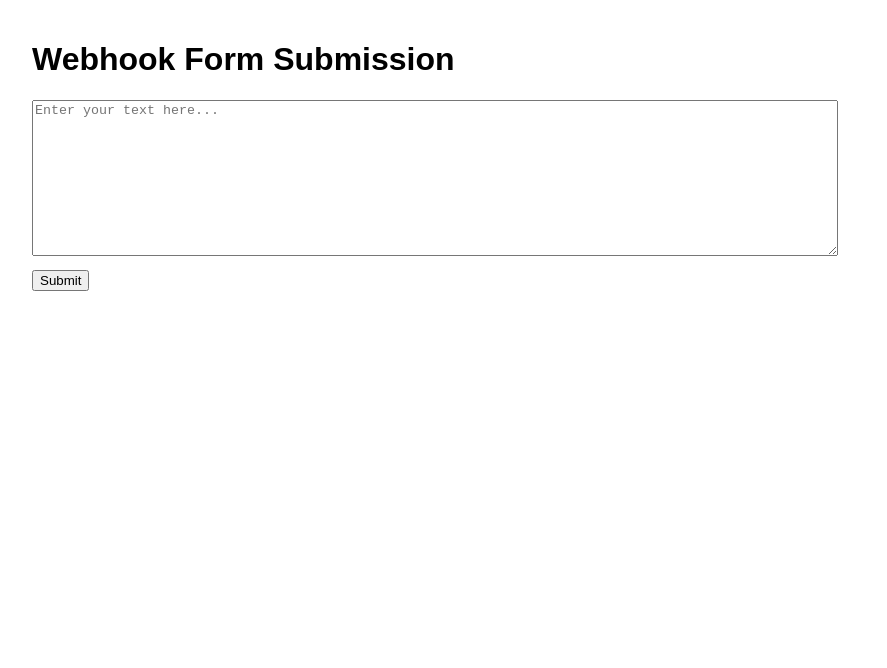
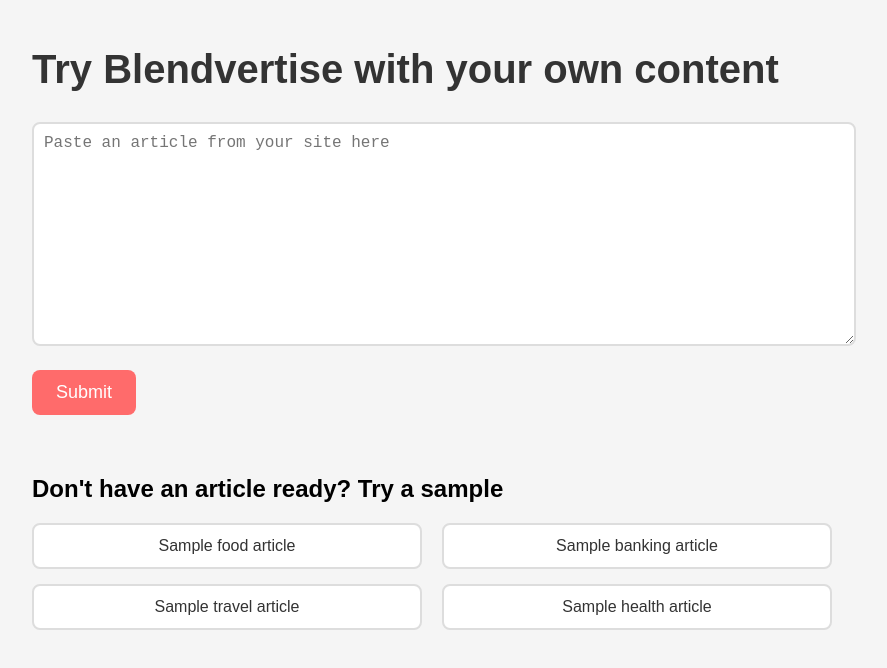
Before and after one commit to jakehasgithubnow/blendvertise, a plain HTML site: page index.html in a window 1280 px wide. Shown: the whole page, without its empty margins (208-1095 px from the left). Drawn offline with Linux system fonts and the light colour scheme.

Commit message:
Update index.html

```diff
--- a/index.html
+++ b/index.html
@@ -3,28 +3,81 @@
 <head>
     <meta charset="UTF-8">
     <meta name="viewport" content="width=device-width, initial-scale=1.0">
-    <title>Webhook Form Submission</title>
+    <title>Try Blendvertise with your own content</title>
     <style>
         body {
             font-family: Arial, sans-serif;
             max-width: 800px;
             margin: 0 auto;
             padding: 20px;
+            background-color: #f5f5f5;
+        }
+        h1 {
+            font-size: 2.5em;
+            color: #333;
+            margin-bottom: 30px;
         }
         textarea {
             width: 100%;
-            height: 150px;
-            margin-bottom: 10px;
+            height: 200px;
+            margin-bottom: 20px;
+            padding: 10px;
+            border: 2px solid #ddd;
+            border-radius: 8px;
+            font-size: 16px;
+        }
+        button {
+            background-color: #ff6b6b;
+            color: white;
+            border: none;
+            padding: 12px 24px;
+            font-size: 18px;
+            border-radius: 8px;
+            cursor: pointer;
+            transition: background-color 0.3s;
+        }
+        button:hover {
+            background-color: #ff5252;
+        }
+        #sampleOptions {
+            display: flex;
+            flex-wrap: wrap;
+            justify-content: space-between;
+            margin-top: 40px;
+        }
+        .sampleButton {
+            background-color: white;
+            color: #333;
+            border: 2px solid #ddd;
+            padding: 12px 24px;
+            font-size: 16px;
+            border-radius: 8px;
+            cursor: pointer;
+            margin-bottom: 15px;
+            width: calc(50% - 10px);
+            transition: background-color 0.3s, border-color 0.3s;
+        }
+        .sampleButton:hover {
+            background-color: #f0f0f0;
+            border-color: #ccc;
         }
     </style>
 </head>
 <body>
-    <h1>Webhook Form Submission</h1>
+    <h1>Try Blendvertise with your own content</h1>
     <form id="webhookForm">
-        <textarea id="userInput" placeholder="Enter your text here..."></textarea>
+        <textarea id="userInput" placeholder="Paste an article from your site here"></textarea>
         <br>
         <button type="submit">Submit</button>
     </form>
+
+    <div id="sampleOptions">
+        <h2>Don't have an article ready? Try a sample</h2>
+        <button class="sampleButton">Sample food article</button>
+        <button class="sampleButton">Sample banking article</button>
+        <button class="sampleButton">Sample travel article</button>
+        <button class="sampleButton">Sample health article</button>
+    </div>
 
     <script>
         document.getElementById('webhookForm').addEventListener('submit', function(e) {
```
